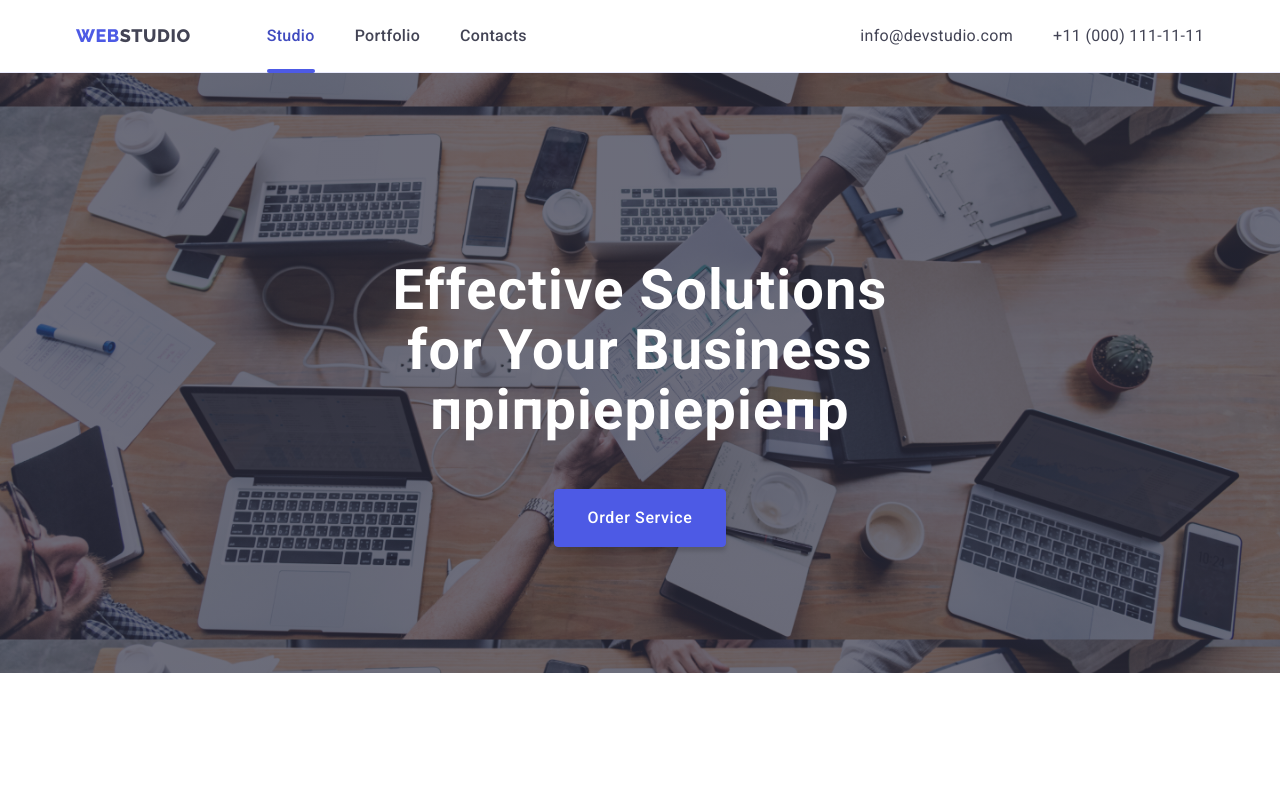
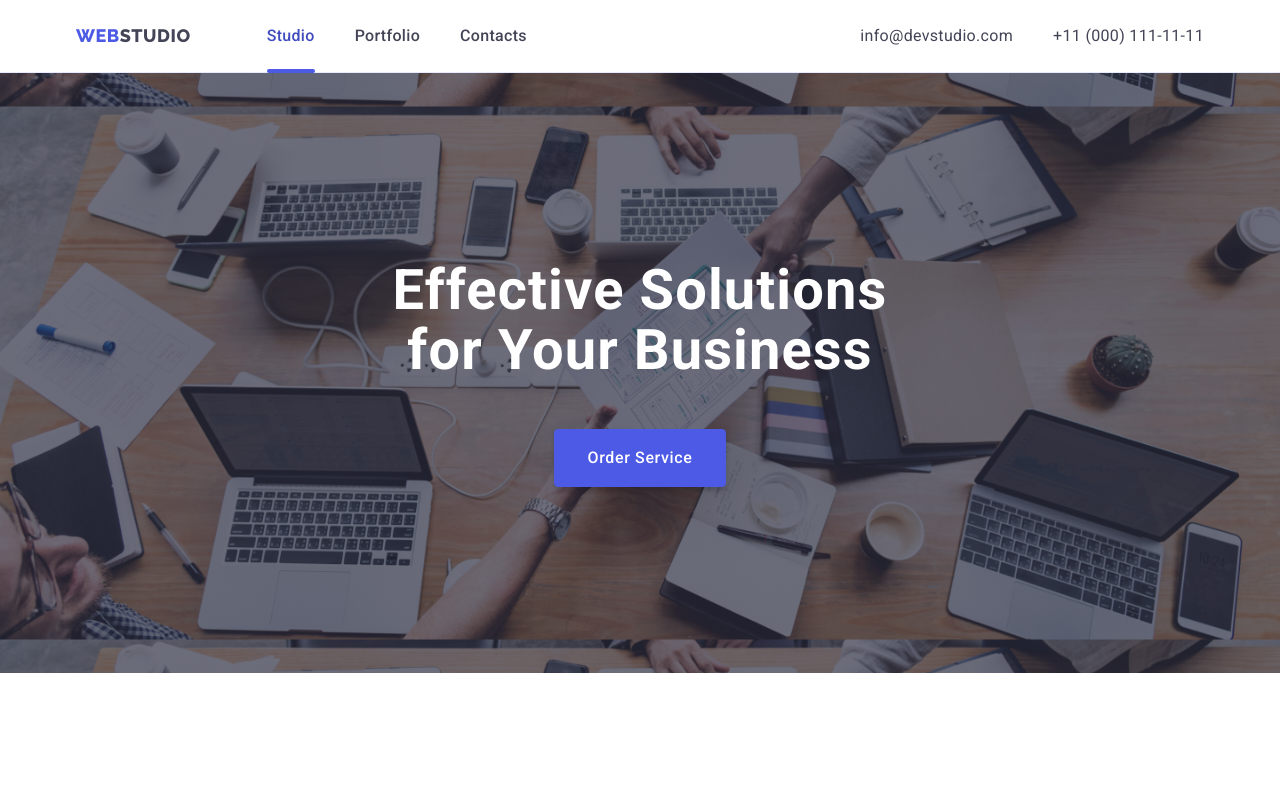
Before and after one commit to ribacot/goit-markup-hw-05, a plain HTML site: page index.html in a window 1280 px wide. Shown: the top 789 px of the page. Drawn offline with nearby package versions, Linux system fonts and the light colour scheme.

Commit message:
Update index.html

```diff
--- a/index.html
+++ b/index.html
@@ -48,7 +48,7 @@
 			<!-- Hero-->
 			<section class="hero">
 				<div class="container">
-					<h1 class="hero-title">Effective Solutions for Your Business пріпріеріеріепр</h1>
+					<h1 class="hero-title">Effective Solutions for Your Business </h1>
 					<button class="hero-btn button " type="button" data-modal-open>Order Service</button>
 				</div>
 			</section>
```
